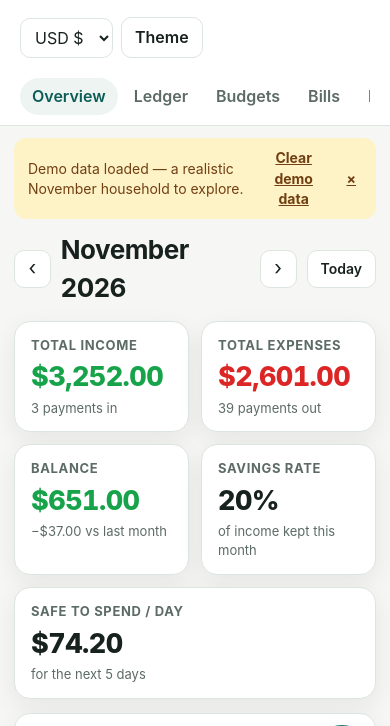
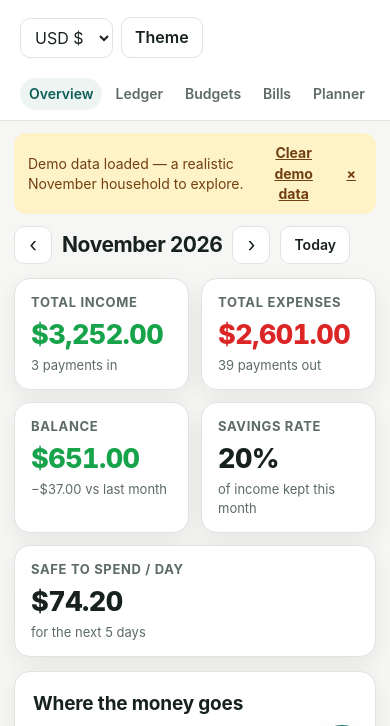
Before and after one commit to CodingRangga22/homeledger-budget, a plain HTML site: page app/index.html in a window 390 px wide. Shown: the part 43-769 px from the top of the page. Drawn offline with Linux system fonts and the light colour scheme.

Commit message:
Fix FAB overlap, mobile nav, dark phone screenshot

```diff
--- a/app/style.css
+++ b/app/style.css
@@ -110,6 +110,7 @@ html[data-theme="dark"] .demo-banner { background: #3a2f10; color: #fde68a; }
 .text-link { color: var(--accent-strong); font-weight: 600; }
 .fab { position: fixed; right: 20px; bottom: 20px; width: 56px; height: 56px; border-radius: 50%; border: none; background: var(--accent); color: #fff; font-size: 28px; box-shadow: var(--shadow); z-index: 30; }
 html[data-theme="dark"] .fab { color: #06231f; }
+@media (min-width: 769px) { .fab { display: none; } }
 .sheet-backdrop { position: fixed; inset: 0; background: rgba(10, 20, 17, 0.5); display: grid; place-items: end center; z-index: 40; }
 .sheet { background: var(--surface); width: min(560px, 100%); border-radius: 20px 20px 0 0; padding: 22px; }
 @media (min-width: 720px) { .sheet-backdrop { place-items: center; } .sheet { border-radius: 20px; } }
@@ -130,7 +131,10 @@ html[data-theme="dark"] .fab { color: #06231f; }
   .cards .card:last-child { grid-column: 1 / -1; }
   .grid-main { grid-template-columns: 1fr; }
   .envelope-grid { grid-template-columns: repeat(2, 1fr); }
-  .main-nav { order: 3; width: 100%; overflow-x: auto; }
+  .main-nav { order: 3; width: 100%; overflow-x: auto; scrollbar-width: none; }
+  .main-nav::-webkit-scrollbar { display: none; }
+  .main-nav a { padding: 6px 9px; font-size: 14px; white-space: nowrap; }
+  .month-bar h1 { font-size: 21px; white-space: nowrap; }
   .topbar { flex-wrap: wrap; }
   main { padding: 12px 14px 84px; }
   .donut-wrap { flex-direction: column; align-items: center; }
```
